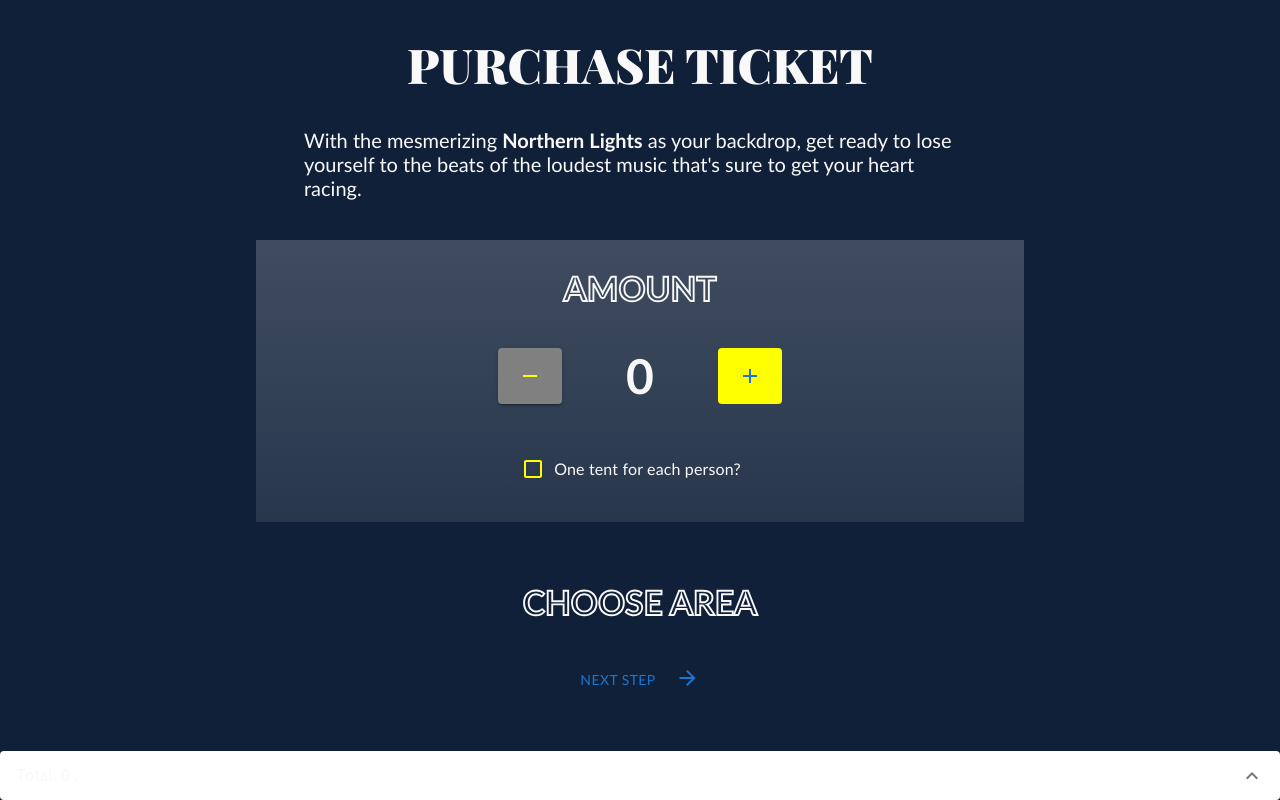
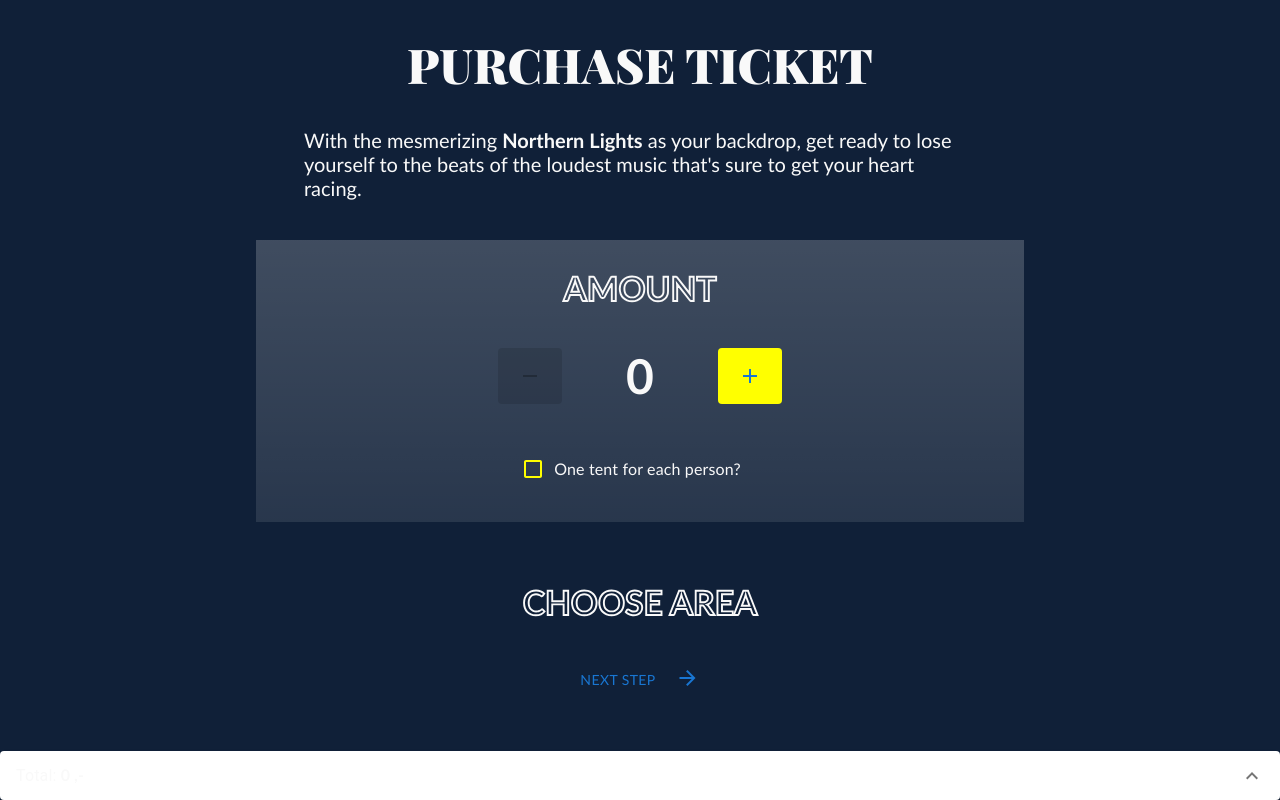
Before and after one commit to jona08n9/booking_flow, a Next.js app: page / in a window 1280 px wide. Both pictures are taken after a click on the button "remove". Built offline with nearby package versions, Linux system fonts and the light colour scheme; no server answers; a web font is replaced by a local one.

Commit message:
disabled remove button on index

```diff
--- a/src/components/TicketAmountPicker.js
+++ b/src/components/TicketAmountPicker.js
@@ -23,12 +23,12 @@ export function TicketAmountPicker(props) {
 
   // This function is checks action, and if action is true 1 is added to ticketAmount, but if it's false, then it subtracts one from ticketAmount
   function addOrSubtractTicket(action) {
-    action ? setTicketAmount(old => old + 1) : setTicketAmount(old => old - 1);
+    action ? setTicketAmount((old) => old + 1) : setTicketAmount((old) => old - 1);
   }
 
   /*This function updates bookingDetails, by setting state to the new values of "ticketAmount" and oneTentForEach*/
   function updateBookingDetails() {
-    setBookingDetails(prev => ({
+    setBookingDetails((prev) => ({
       ...prev,
       ticketAmount: ticketAmount,
       oneTentForEach: oneTentForEach,
@@ -52,6 +52,23 @@ export function TicketAmountPicker(props) {
   return (
     <>
       <div className="flex items-center">
+        {ticketAmount === 0 ? (
+          <Button
+            disabled={true}
+            className="rounded-2 h-14 place-self-center border-2 border-solid  border-color-gray bg-color-gray font-sans text-5xl font-bold  text-color-blue focus:border-color-yellow md:text-3xl"
+            variant="contained"
+            sx={{
+              backgroundColor: "yellow",
+              "&:focus": {
+                color: "yellow",
+                backgroundColor: "gray",
+              },
+            }}
+            onClick={() => addOrSubtractTicket(false)} /* this button subtracts one from ticketAmount */
+          >
+            <span class="material-symbols-outlined">remove</span>
+          </Button>
+        ) : (
           <Button
             className="rounded-2 h-14 place-self-center border-2 border-solid border-color-yellow font-sans text-5xl font-bold text-color-blue focus:border-color-yellow  md:text-3xl "
             variant="contained"
@@ -62,13 +79,11 @@ export function TicketAmountPicker(props) {
                 backgroundColor: "gray",
               },
             }}
-          onClick={() =>
-            addOrSubtractTicket(false)
-          } /* this button subtracts one from ticketAmount */
+            onClick={() => addOrSubtractTicket(false)} /* this button subtracts one from ticketAmount */
           >
             <span class="material-symbols-outlined">remove</span>
           </Button>
-
+        )}
         <p className="mx-16 text-5xl font-bold">{ticketAmount}</p>
 
         <Button
@@ -109,11 +124,7 @@ export function TicketAmountPicker(props) {
               }}
             />
           }
-          label={
-            <Typography style={{ fontFamily: "var(--font-josefin" }}>
-              One tent for each person?
-            </Typography>
-          }
+          label={<Typography style={{ fontFamily: "var(--font-josefin" }}>One tent for each person?</Typography>}
           className="flex items-center font-sans text-color-white"
         />
       </FormGroup>
```
Lines whose indentation alone changed are shown as unchanged.
